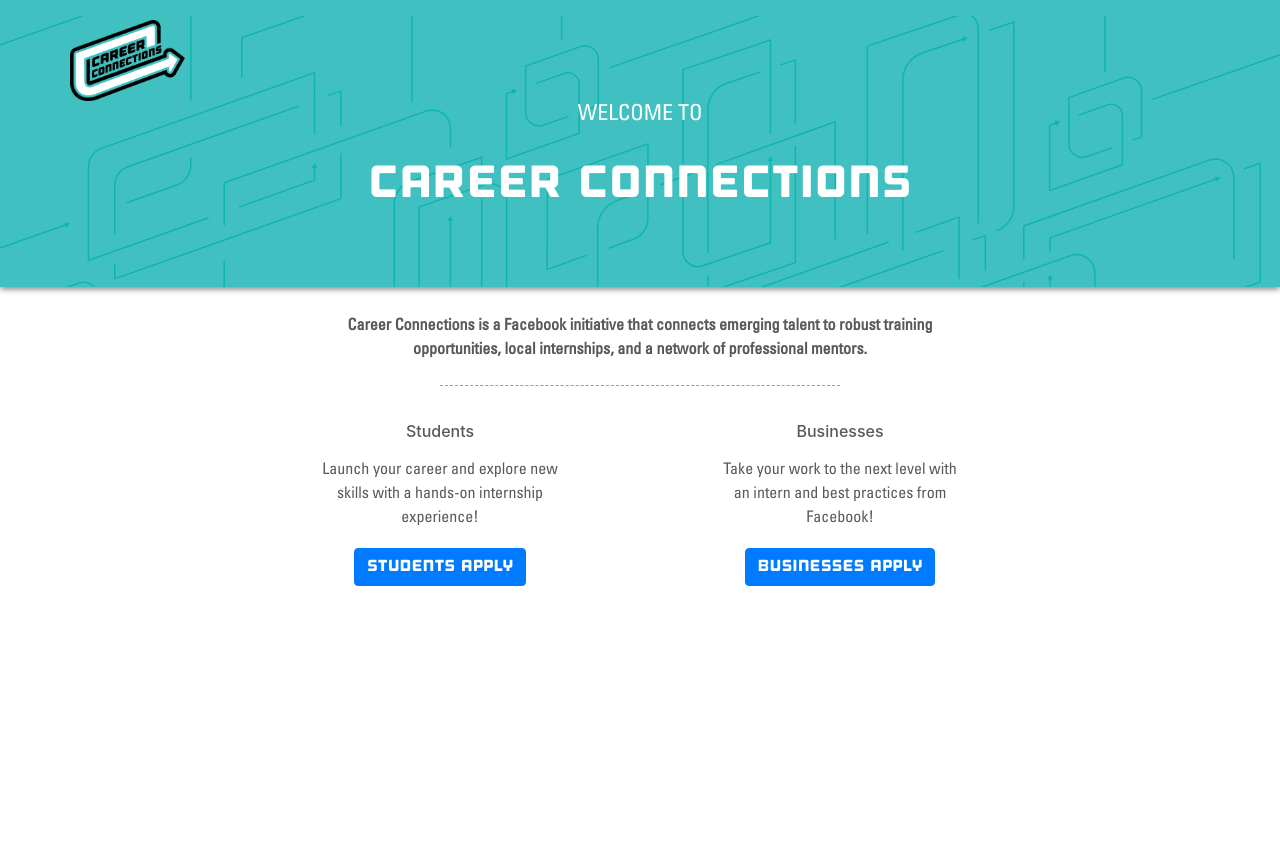
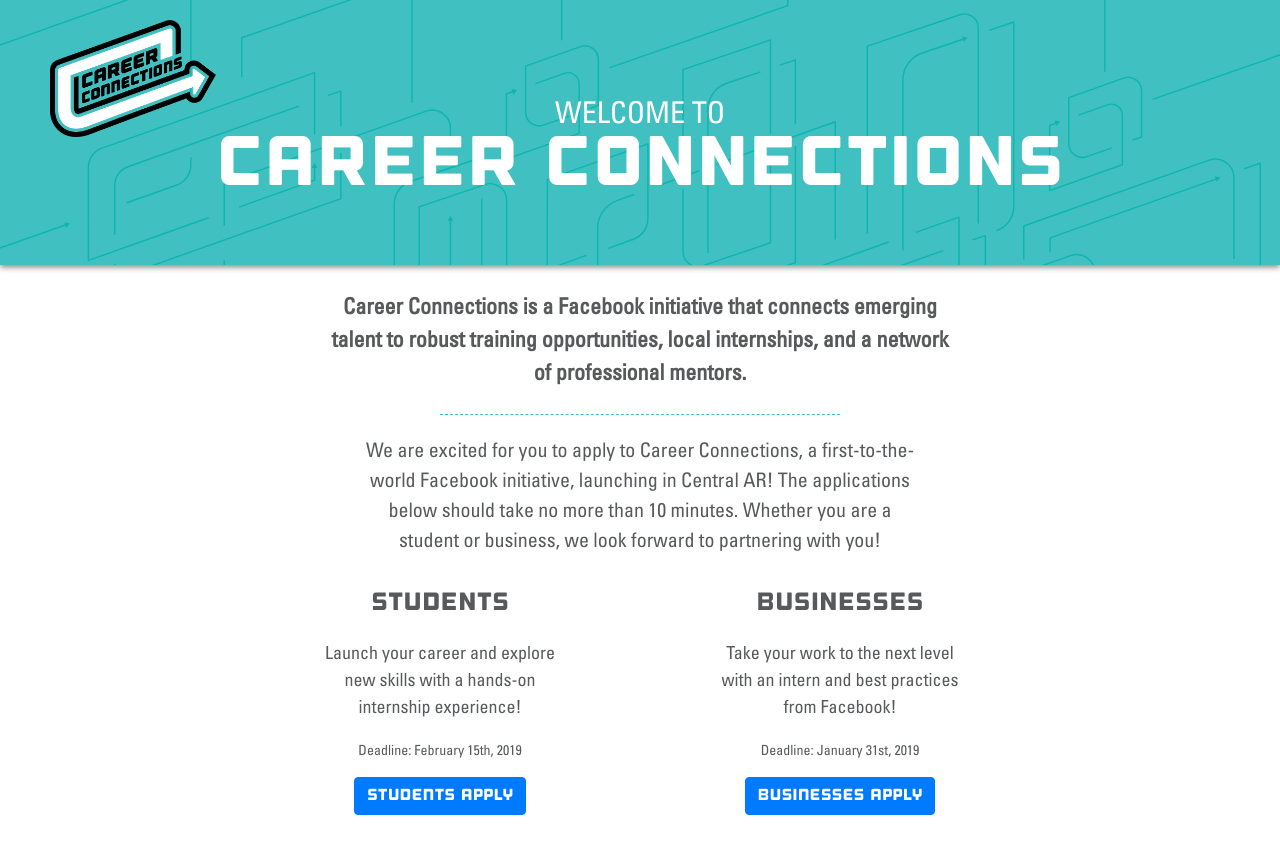
Before and after one commit to fbcareerconnections/fbcareerconnection.github.io, a website with bundled scripts: page index.html in a window 1280 px wide. Before the commit the page ends 800 px from the top, so only its background shows below. Built offline with nearby package versions, Linux system fonts and the light colour scheme; a web font is replaced by a local one.

Commit message:
V2 edits: Aliza, Joey, Peipei

```diff
--- a/css/agency.css
+++ b/css/agency.css
@@ -28,22 +28,6 @@
   color: #fed136 !important;
 }
 
-h1,
-h2,
-h3,
-h4,
-h5,
-h6 {
-  font-weight: 700;
-  font-family: 'Outage', 'Montserrat', -apple-system, BlinkMacSystemFont, 'Segoe UI', Roboto, 'Helvetica Neue', Arial, sans-serif, 'Apple Color Emoji', 'Segoe UI Emoji', 'Segoe UI Symbol', 'Noto Color Emoji';
-}
-
-@media (min-width: 768px) {
-  section {
-    padding: 150px 0;
-  }
-}
-
 .btn {
   font-family: 'Outage', 'Montserrat', -apple-system, BlinkMacSystemFont, 'Segoe UI', Roboto, 'Helvetica Neue', Arial, sans-serif, 'Apple Color Emoji', 'Segoe UI Emoji', 'Segoe UI Symbol', 'Noto Color Emoji';
   font-weight: 700;
@@ -55,7 +39,7 @@
 }
 
 .btn-primary:active, .btn-primary:focus, .btn-primary:hover {
-  background-color: #53dbdb !important;
+  background-color: #53dbdb;
   border-color: #53dbdb !important;
   color: #404347;
 }
@@ -63,21 +47,6 @@
 .btn-primary:active, .btn-primary:focus {
   -webkit-box-shadow: 0 0 0 0.2rem rgba(254, 209, 55, 0.5) !important;
   box-shadow: 0 0 0 0.2rem rgba(254, 209, 55, 0.5) !important;
-}
-
-#mainNav {
-  background-color: #40C0C0;
-}
-
-#mainNav .navbar-toggler {
-  font-size: 12px;
-  right: 0;
-  padding: 13px;
-  text-transform: uppercase;
-  color: white;
-  border: 0;
-  background-color: #40C0C0;
-  font-family: 'Montserrat', -apple-system, BlinkMacSystemFont, 'Segoe UI', Roboto, 'Helvetica Neue', Arial, sans-serif, 'Apple Color Emoji', 'Segoe UI Emoji', 'Segoe UI Symbol', 'Noto Color Emoji';
 }
 
 header.masthead {
@@ -90,21 +59,60 @@
 }
 
 header.masthead .intro-text {
-  padding-top: 20px;
-  padding-bottom: 40px;
+  padding-top: 90px;
+  padding-bottom: 70px;
 }
 
 header.masthead .intro-text .intro-lead-in {
-  font-size: 22px;
-  line-height: 22px;
-  margin-bottom: 25px;
-
+  font-size: 30px;
+  font-weight: 200;
+  margin-bottom: 5px;
   font-family: 'Universe', 'Droid Serif', -apple-system, BlinkMacSystemFont, 'Segoe UI', Roboto, 'Helvetica Neue', Arial, sans-serif, 'Apple Color Emoji', 'Segoe UI Emoji', 'Segoe UI Symbol', 'Noto Color Emoji';
 }
 
-header.masthead .intro-text .intro-heading {
+header.masthead .intro-text .intro-heading-lg {
+    font-size: 70px;
+    font-weight: 600;
+    line-height: 55px;
+    font-family: 'Outage', 'Montserrat', -apple-system, BlinkMacSystemFont, 'Segoe UI', Roboto, 'Helvetica Neue', Arial, sans-serif, 'Apple Color Emoji', 'Segoe UI Emoji', 'Segoe UI Symbol', 'Noto Color Emoji';
+}
+
+header.masthead .intro-text .intro-heading-sm {
     font-size: 45px;
     font-weight: 600;
-    line-height: 75px;
+    line-height: 55px;
     font-family: 'Outage', 'Montserrat', -apple-system, BlinkMacSystemFont, 'Segoe UI', Roboto, 'Helvetica Neue', Arial, sans-serif, 'Apple Color Emoji', 'Segoe UI Emoji', 'Segoe UI Symbol', 'Noto Color Emoji';
 }
+
+.logo-sm {
+  max-height: 100px;
+  margin: 10px 0px;
+}
+
+.logo-lg {
+  width: 13%;
+  max-width: 200px;
+  position: absolute;
+  top: 20px;
+  left: 50px
+}
+
+.button-section {
+  margin: 30px 0px;
+}
+
+.button-section-title {
+  font-weight: bold;
+  font-size: 25px;
+  font-family: 'Outage', 'Montserrat', -apple-system, BlinkMacSystemFont, 'Segoe UI', Roboto, 'Helvetica Neue', Arial, sans-serif, 'Apple Color Emoji', 'Segoe UI Emoji', 'Segoe UI Symbol', 'Noto Color Emoji';
+}
+
+.button-section-text {
+  font-size: 18px;
+  max-width: 250px;
+  margin: 15px auto 20px;
+}
+
+.text-mini {
+  font-size: 14px;
+}
--- a/index.html
+++ b/index.html
@@ -37,32 +37,35 @@
       <header class="masthead">
         <div>
           <div class="intro-text" style="background-image: url('img/cc_pattern.svg'); background-size: cover; box-shadow: 0px 2px 6px rgba(0, 0, 0, .5)">
-
-                  <img src="img/fbcclogo.png" class = "d-none d-md-block" style="max-height: 81px; max-width: 108; padding: 0px 70px"></img>
-
-                  <img src="img/fbcclogo.png" class = "d-xs-block d-md-none" style="max-height: 81px; max-width: 108; margin: 20px 0px 40px"></img>
+                  <img src="img/fbcclogo.png" class = "d-none d-lg-block logo-lg"></img>
+                  <img src="img/fbcclogo.png" class = "d-xs-block d-lg-none logo-sm"></img>
 
 	            <div class="intro-lead-in">WELCOME TO</div>
-	            <div class="intro-heading text-uppercase">Career Connections</div>
-                  <br>
+	            <div class="d-none d-lg-block intro-heading-lg">Career Connections</div>
+                  <div class="d-xs-block d-lg-none intro-heading-sm">Career Connections</div>
           </div>
         </div>
 
         <div style="color:#57595b">
-          <p style="max-width: 650px; margin: 25px auto 25px; padding: 0px 15px; font-weight: 700">
+          <p style="max-width: 650px; margin: 25px auto 25px; padding: 0px 15px; font-weight: 700; font-size: 22px">
                   Career Connections is a Facebook initiative that connects emerging talent to robust training opportunities, local internships, and a network of professional mentors.
           </p>
           <hr style="max-width: 400px; border-top: 1px dashed #40C0C0">
+          <p class="button-section-text" style="font-size: 20px; max-width: 600px; margin: 20px auto 0px; padding: 0px 20px">
+              We are excited for you to apply to Career Connections, a first-to-the-world Facebook initiative, launching in Central AR! The applications below should take no more than 10 minutes. Whether you are a student or business, we look forward to partnering with you!
+          </p>
 
           <div class="row" style="max-width:800px; margin: 0px auto">
-            <div class="col-md-6 col-sm-12" style="margin: 20px 0px">
-                <h6> Students </h6>
-                <p style="max-width: 250px; margin: 15px auto 20px"> Launch your career and explore new skills with a hands-on internship experience! </p>
+            <div class="col-md-6 col-sm-12 button-section">
+                <p class="button-section-title"> Students </p>
+                <p class="button-section-text"> Launch your career and explore new skills with a hands-on internship experience! </p>
+                <p class="text-mini"> Deadline: February 15th, 2019 </p>
                 <a class="btn btn-primary text-uppercase js-scroll-trigger" href="https://www.surveymonkey.com/r/MQHHWXB" target="_blank">Students Apply</a>
             </div>
-            <div class="col-md-6 col-sm-12" style="margin: 20px 0px">
-                <h6> Businesses </h6>
-                <p  style="max-width: 250px; margin: 15px auto 20px"> Take your work to the next level with an intern and best practices from Facebook!  </p>
+            <div class="col-md-6 col-sm-12 button-section">
+                <p class="button-section-title"> Businesses </p>
+                <p class="button-section-text"> Take your work to the next level with an intern and best practices from Facebook!  </p>
+                <p class="text-mini"> Deadline: January 31st, 2019 </p>
                 <a class="btn btn-primary text-uppercase js-scroll-trigger" href="https://www.surveymonkey.com/r/8ZQR93F" target="_blank">Businesses Apply</a>
             </div>
           </div>
```
